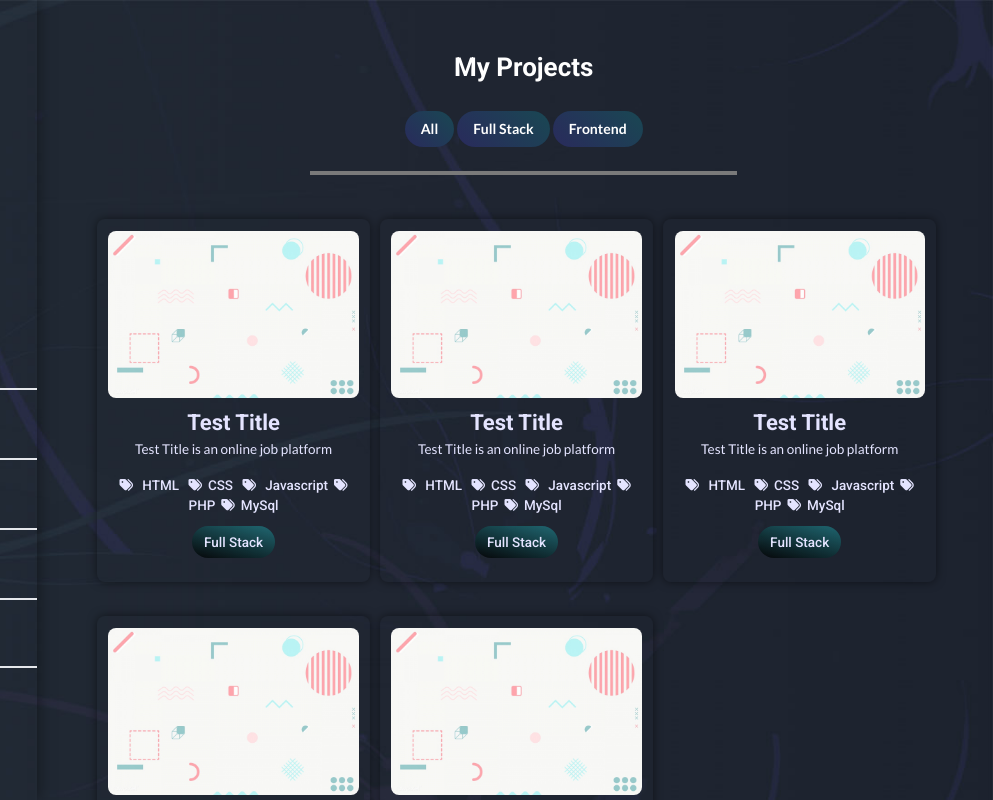
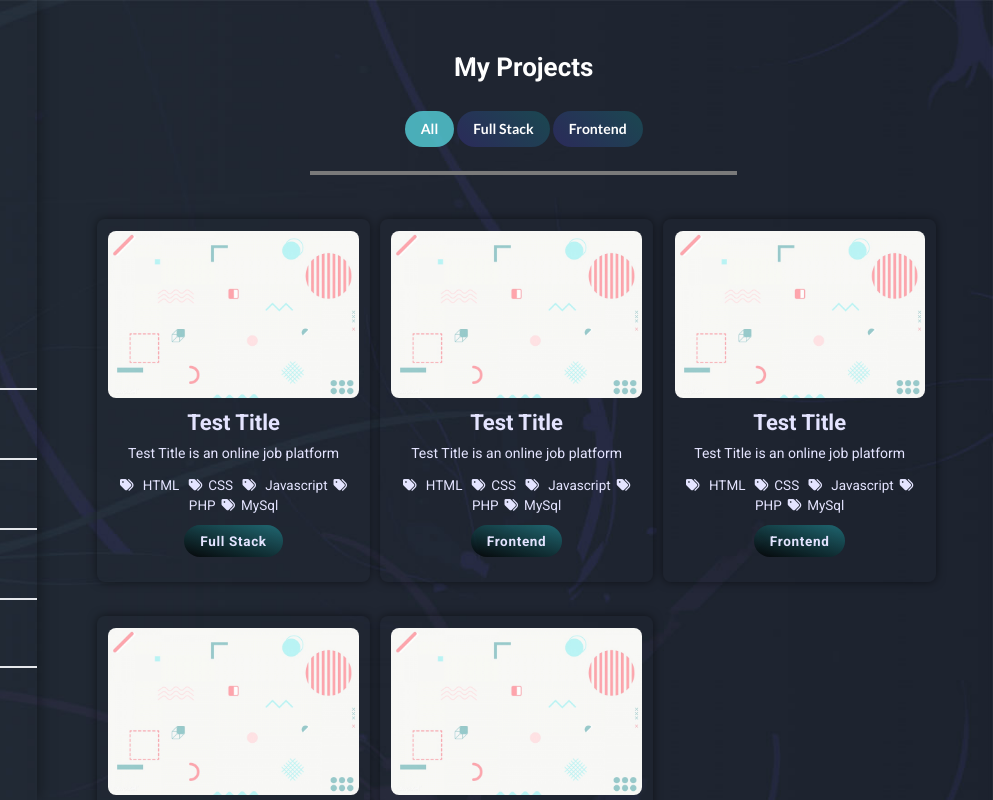
Before and after one commit to YEASIN49/portfolio, a website: page index.html in a window 1280 px wide. Shown: the full height of the page, 287-1280 px from the left. Drawn offline with nearby package versions, Linux system fonts and the light colour scheme; files that its build step writes are made by us from their sources.

Commit message:
project filter function done

```diff
--- a/index.html
+++ b/index.html
@@ -9,8 +9,7 @@
       href="https://fonts.googleapis.com/css?family=Lato:100,300,400,700,900"
       rel="stylesheet"
     />
-    <link href="https://fonts.googleapis.com/css2?family=Roboto:wght@500;700&display=swap" rel="stylesheet">
-
+    <link href="https://fonts.googleapis.com/css2?family=Roboto:wght@400;500;700&display=swap" rel="stylesheet">
 
     <link rel="stylesheet" href="./output_css/tailwind.css" />
     <link rel="stylesheet" href="https://kit-free.fontawesome.com/releases/latest/css/free.min.css" media="all">
@@ -30,7 +29,7 @@
         </div>
       </div>
 
-      <div id="menu" class="sideMenu mr-0 overflow-y-auto w-5/6 w-sm-sideMenu bg-gray-900 h-screen outline-none fixed z-40 md:bg-transparent md:sideMenu-shadow md:w-3/12 md:min-w-210px md:max-w-250px lg:left-5-percent 2xl:max-w-xs">
+      <div id="menu" class="sideMenu mr-0 overflow-y-auto w-5/6 w-sm-sideMenu bg-gray-900 h-screen outline-none fixed z-40 md:bg-transparent md:sideMenu-shadow md:w-3/12 md:min-w-210px md:max-w-260px lg:left-5-percent 2xl:max-w-xs">
         <div class="container text-center w-full">
           <div>
             <div class="image pt-14">
@@ -68,55 +67,55 @@
           <h2 class="section-title">My Projects</h2>
         </div>
         <div class="search-filter-container my-5">
-          <button class="search-filter-option bg-search-filter-option active-filter" >All</button>
-          <button class="search-filter-option bg-search-filter-option">Full Stack</button>
-          <button class="search-filter-option bg-search-filter-option">Frontend</button>
+          <button id="activeOnMount" class="search-filter-option bg-search-filter-option" value="all" onclick="filter(event)">All</button>
+          <button class="search-filter-option bg-search-filter-option" value="fullStack" onclick="filter(event)">Full Stack</button>
+          <button class="search-filter-option bg-search-filter-option" value="frontEnd" onclick="filter(event)">Frontend</button>
         </div>
         <div class="section-underline"></div>
         <div class="project-wrapper w-full  mx-auto flex flex-col flex-wrap justify-between csm:flex-row md:flex-wrap lg:justify-start">
-          <div class="project-card bg-glass sideMenu-shadow  rounded-lg  mx-auto my-3 w-11/12 csm:w-40-percent csm:mx-1 md:w-48-percent md:mx-1 lg:w-32-percent lg:mx-0">
+          <div class="project-card hidden transition-0.5s bg-glass sideMenu-shadow  rounded-lg  mx-auto my-3 w-11/12 csm:w-46-percent csm:mx-1 md:w-48-percent md:mx-1 lg:w-32-percent lg:mx-0" value="fullStack">
             <img class="block w-11/12 max-w-md mx-auto mt-3 rounded-lg" src="images/about-bg-1.jpg" alt="">
             <div class="project-detail px-2 h-40 mt-2 mb-4">
               <h3 class="font-roboto font-bold font-22px">Test Title</h3>
-              <p class="font-lato text-profession letter-spacing-0.5px mb-4">Test Title is an online job platform</p>
+              <p class="font-roboto text-sm font-light letter-spacing-0.5px mt-1 mb-3">Test Title is an online job platform</p>
               <p class="font-roboto letter-spacing-0.5px text-profession font-light mb-4"><i class="fas fa-tags mx-1.5"></i> HTML <i class="mx-1.5 fas fa-tags"></i>CSS <i class="mx-1.5 fas fa-tags"></i> Javascript<i class="mx-1.5 fas fa-tags"></i>PHP<i class="mx-1.5 fas fa-tags"></i>MySql</p>
-              <p class="font-roboto letter-spacing-0.5px text-profession font-light "><span class="bg-stack-tag-1 px-3 py-2 rounded-full">Full Stack</span></p>
+              <p class="font-roboto letter-spacing-0.5px text-profession font-light "><span class="bg-stack-tag-1 px-4 font-bold tracking-wider py-2 rounded-full">Full Stack</span></p>
             </div>
           </div>
-          <div class="project-card bg-glass sideMenu-shadow  rounded-lg  mx-auto my-3 w-11/12 csm:w-40-percent csm:mx-1 md:w-48-percent md:mx-1 lg:w-32-percent lg:mx-0">
+          <div class="project-card hidden transition-0.5s bg-glass sideMenu-shadow  rounded-lg  mx-auto my-3 w-11/12 csm:w-46-percent csm:mx-1 md:w-48-percent md:mx-1 lg:w-32-percent lg:mx-0" value="frontEnd">
             <img class="block w-11/12 max-w-md mx-auto mt-3 rounded-lg" src="images/about-bg-1.jpg" alt="">
             <div class="project-detail px-2 h-40 mt-2 mb-4">
               <h3 class="font-roboto font-bold font-22px">Test Title</h3>
-              <p class="font-lato text-profession letter-spacing-0.5px mb-4">Test Title is an online job platform</p>
+              <p class="font-roboto text-sm font-light letter-spacing-0.5px mt-1 mb-3">Test Title is an online job platform</p>
               <p class="font-roboto letter-spacing-0.5px text-profession font-light mb-4"><i class="fas fa-tags mx-1.5"></i> HTML <i class="mx-1.5 fas fa-tags"></i>CSS <i class="mx-1.5 fas fa-tags"></i> Javascript<i class="mx-1.5 fas fa-tags"></i>PHP<i class="mx-1.5 fas fa-tags"></i>MySql</p>
-              <p class="font-roboto letter-spacing-0.5px text-profession font-light "><span class="bg-stack-tag-1 px-3 py-2 rounded-full">Full Stack</span></p>
+              <p class="font-roboto letter-spacing-0.5px text-profession font-light "><span class="bg-stack-tag-1 px-4 font-bold tracking-wider py-2 rounded-full">Frontend</span></p>
             </div>
           </div>
-          <div class="project-card bg-glass sideMenu-shadow  rounded-lg  mx-auto my-3 w-11/12 csm:w-40-percent csm:mx-1 md:w-48-percent md:mx-1 lg:w-32-percent lg:mx-0">
+          <div class="project-card hidden transition-0.5s bg-glass sideMenu-shadow  rounded-lg  mx-auto my-3 w-11/12 csm:w-46-percent csm:mx-1 md:w-48-percent md:mx-1 lg:w-32-percent lg:mx-0" value="frontEnd">
             <img class="block w-11/12 max-w-md mx-auto mt-3 rounded-lg" src="images/about-bg-1.jpg" alt="">
             <div class="project-detail px-2 h-40 mt-2 mb-4">
               <h3 class="font-roboto font-bold font-22px">Test Title</h3>
-              <p class="font-lato text-profession letter-spacing-0.5px mb-4">Test Title is an online job platform</p>
+              <p class="font-roboto text-sm font-light letter-spacing-0.5px mt-1 mb-3">Test Title is an online job platform</p>
               <p class="font-roboto letter-spacing-0.5px text-profession font-light mb-4"><i class="fas fa-tags mx-1.5"></i> HTML <i class="mx-1.5 fas fa-tags"></i>CSS <i class="mx-1.5 fas fa-tags"></i> Javascript<i class="mx-1.5 fas fa-tags"></i>PHP<i class="mx-1.5 fas fa-tags"></i>MySql</p>
-              <p class="font-roboto letter-spacing-0.5px text-profession font-light "><span class="bg-stack-tag-1 px-3 py-2 rounded-full">Full Stack</span></p>
+              <p class="font-roboto letter-spacing-0.5px text-profession font-light "><span class="bg-stack-tag-1 px-4 font-bold tracking-wider py-2 rounded-full">Frontend</span></p>
             </div>
           </div>
-          <div class="project-card bg-glass sideMenu-shadow  rounded-lg  mx-auto my-3 w-11/12 csm:w-40-percent csm:mx-1 md:w-48-percent md:mx-1 lg:w-32-percent lg:mx-0">
+          <div class="project-card hidden transition-0.5s bg-glass sideMenu-shadow  rounded-lg  mx-auto my-3 w-11/12 csm:w-46-percent csm:mx-1 md:w-48-percent md:mx-1 lg:w-32-percent lg:mx-0" value="fullStack">
             <img class="block w-11/12 max-w-md mx-auto mt-3 rounded-lg" src="images/about-bg-1.jpg" alt="">
             <div class="project-detail px-2 h-40 mt-2 mb-4">
               <h3 class="font-roboto font-bold font-22px">Test Title</h3>
-              <p class="font-lato text-profession letter-spacing-0.5px mb-4">Test Title is an online job platform</p>
+              <p class="font-roboto text-sm font-light letter-spacing-0.5px mt-1 mb-3">Test Title is an online job platform</p>
               <p class="font-roboto letter-spacing-0.5px text-profession font-light mb-4"><i class="fas fa-tags mx-1.5"></i> HTML <i class="mx-1.5 fas fa-tags"></i>CSS <i class="mx-1.5 fas fa-tags"></i> Javascript<i class="mx-1.5 fas fa-tags"></i>PHP<i class="mx-1.5 fas fa-tags"></i>MySql</p>
-              <p class="font-roboto letter-spacing-0.5px text-profession font-light "><span class="bg-stack-tag-1 px-3 py-2 rounded-full">Full Stack</span></p>
+              <p class="font-roboto letter-spacing-0.5px text-profession font-light "><span class="bg-stack-tag-1 px-4 font-bold tracking-wider py-2 rounded-full">Full Stack</span></p>
             </div>
           </div>
-          <div class="project-card bg-glass sideMenu-shadow  rounded-lg  mx-auto my-3 w-11/12 csm:w-40-percent csm:mx-1 md:w-48-percent md:mx-1 lg:w-32-percent lg:mx-0">
+          <div class="project-card hidden transition-0.5s bg-glass sideMenu-shadow  rounded-lg  mx-auto my-3 w-11/12 csm:w-46-percent csm:mx-1 md:w-48-percent md:mx-1 lg:w-32-percent lg:mx-0" value="frontEnd">
             <img class="block w-11/12 max-w-md mx-auto mt-3 rounded-lg" src="images/about-bg-1.jpg" alt="">
             <div class="project-detail px-2 h-40 mt-2 mb-4">
               <h3 class="font-roboto font-bold font-22px">Test Title</h3>
-              <p class="font-lato text-profession letter-spacing-0.5px mb-4">Test Title is an online job platform</p>
+              <p class="font-roboto text-sm font-light letter-spacing-0.5px mt-1 mb-3">Test Title is an online job platform</p>
               <p class="font-roboto letter-spacing-0.5px text-profession font-light mb-4"><i class="fas fa-tags mx-1.5"></i> HTML <i class="mx-1.5 fas fa-tags"></i>CSS <i class="mx-1.5 fas fa-tags"></i> Javascript<i class="mx-1.5 fas fa-tags"></i>PHP<i class="mx-1.5 fas fa-tags"></i>MySql</p>
-              <p class="font-roboto letter-spacing-0.5px text-profession font-light "><span class="bg-stack-tag-1 px-3 py-2 rounded-full">Full Stack</span></p>
+              <p class="font-roboto letter-spacing-0.5px text-profession font-light "><span class="bg-stack-tag-1 px-4 font-bold tracking-wider py-2 rounded-full">Frontend</span></p>
             </div>
           </div>
         </div>
--- a/index.js
+++ b/index.js
@@ -4,3 +4,45 @@ hamburger.addEventListener("click", () => {
 	hamburger.classList.toggle("hamburger-btn-close");
 	navMenu.classList.toggle("toggle-hidable-sideMenu");
 });
+
+/////////////////////////////////////
+// onclick="filter(all)"
+// onclick="filter(fullStack)"
+// onclick="filter(frontEnd)"
+
+
+const projects = document.getElementsByClassName("project-card");
+const filter = (event) => {
+	const keyword = event.target;
+	console.log(keyword);
+	focusFilterButton(keyword);
+	for (var index = 0; index < projects.length; ++index) {
+		let valueAttribute = projects[index].getAttribute('value')
+		let htmlClass = projects[index].classList;
+		if (!htmlClass.contains('hidden')) {
+			projects[index].classList.add("hidden")
+		}
+		if (keyword.value === valueAttribute) {
+			projects[index].classList.toggle("hidden");
+		}
+		else if (keyword.value === 'all') {
+			projects[index].classList.toggle("hidden");
+		}
+	}
+}
+const focusFilterButton = (targetButton) => {
+	let filterButtons = document.getElementsByClassName("search-filter-option");
+	for (let index = 0; index < filterButtons.length; ++index) {
+		if (filterButtons[index].classList.contains("active-filter")) {
+			filterButtons[index].classList.remove("active-filter");
+		}
+		else if (filterButtons[index] === targetButton) {
+			console.log("entered");
+			// filterButtons[index].style.transition = "0.5s";
+			filterButtons[index].classList.add("active-filter");
+		}
+	}
+}
+// active-filter
+const activeOnMount = document.getElementById("activeOnMount");
+activeOnMount.click();
--- a/src_css/tailwind_src.css
+++ b/src_css/tailwind_src.css
@@ -49,11 +49,14 @@
 
     background: linear-gradient(
       45deg,
-      rgba(83, 48, 240, 0.2),
+      rgba(83, 48, 240, 0.2) ,
       rgba(11, 148, 153, 0.281)
     );
-    @apply bg-gray-800;
-    /* background-color: rgba(81, 83, 255, 0.8); */
+    /* @apply  bg-gray-900;   */
+    /* @apply  bg-indigo-900;   */
+    outline: none;
+    background-color: rgb(33, 41, 52);
+    /* transition: 0.5s; */
   }
   .bg-stack-tag-1{
 
@@ -65,6 +68,10 @@
   .bg-glass{
     /* rgba(0,f,d,0.3); */
   }
+  .project-card{
+    transition: all 0.5s ease-in;
+  }
+
   .card-indigo{
     @apply bg-search-filter-option bg-indigo-900 border-indigo-500 border-2;
   }
@@ -208,12 +215,13 @@
   .sideMenu::-webkit-scrollbar {
     display: none;
   }
-  .bg-search-filter-option:hover{
+  /* .bg-search-filter-option:hover{
     @apply bg-indigo-900;
     outline: none;
-   }
-   .active-filter:focus{
-    background: rgba(85, 209, 219, 0.8);
+   } */
+   .active-filter{
+    background: rgba(85, 209, 219, 0.8) !important;
+
    }
   /* Hide scrollbar for IE, Edge add Firefox */
   .sideMenu{
@@ -233,11 +241,13 @@
   .w-28-percent{
     width: 28%;
   }
-
+.transition-0.5s{
+  transition: 0.5s ease;
+}
 
   @media screen and (min-width: 545px) {
-    .csm\:w-40-percent{
-      width: 45% ; /* custom small  */
+    .csm\:w-46-percent{
+      width: 46% ; /* custom small  */
     }
     .csm\:flex-row{
       @apply flex-row;
```
